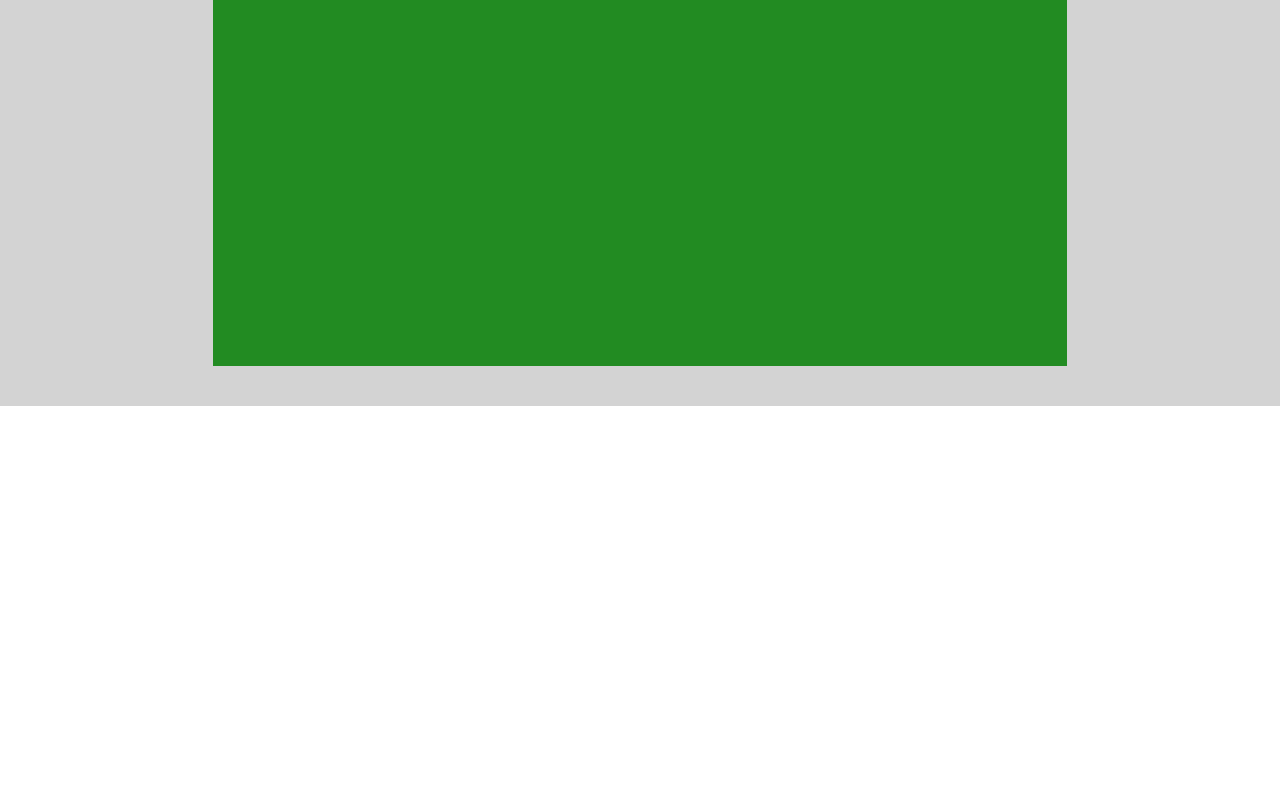
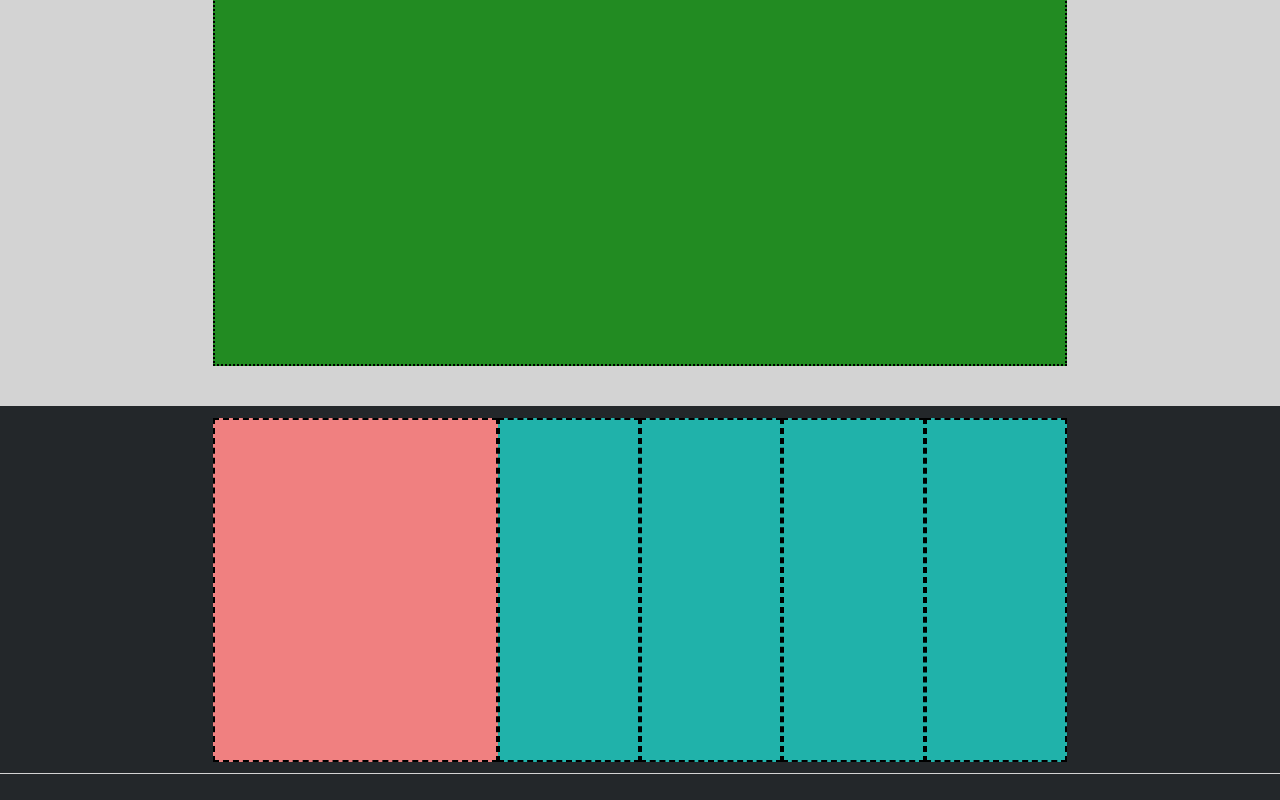
Before and after one commit to DeSantisDomiziano/htmlcss-struttura-discord, a plain HTML site: page index.html in a window 1280 px wide. Shown: the part 1994-2794 px from the top of the page. Before the commit the page ends 2400 px from the top, so only its background shows below. Drawn offline with Linux system fonts and the light colour scheme.

Commit message:
add part of fotter htmlcss struttura discord

```diff
--- a/assets/css/style.css
+++ b/assets/css/style.css
@@ -22,6 +22,12 @@
     --ds-bgsecondarycard: #ffc0cb;
     --ds-bgroweven: #d3d3d3;
     --ds-bgbigcard: #228b22;
+    /* COLOR FOOTER */
+    --ds-bgfooter: #23272a;
+    --ds-bgprimarysection: #f08080;
+    --ds-bgsecondarysection: #20b2aa;
+    --ds-bglastfooter: #7fffd4;
+    --ds-bgbottonlastfooter: #7fffd4;
 
 }
 
@@ -44,10 +50,19 @@
 
 .debug .card-header{
     background-color: var(--ds-bgcardheader);
+    border: 2px dotted black;
 }
 
 /* MAIN */
-.debug .cards {
+.debug .main-card,
+.secondary-card,
+.biggest-card {
+    height: 100%;
+    border: 2px dotted black;
+}
+
+.debug .cards,
+.container {
         background-color: var(--ds-bgcards);
 }
 
@@ -62,19 +77,32 @@
 .debug .big-card {
     background-color: var(--ds-bgbigcard);
 }
+
+/* FOOTER */
+.card-primary-footer {
+    background-color: var(--ds-bgprimarysection);
+}
+
+.card-secondary-footer {
+    background-color: var(--ds-bgsecondarysection);
+}
 /* #endregion debug */
 
 /* #region utilities */
 
 .flex {
-    display: flex;
     justify-content: center;
     align-items: center;
 }
 
 .flex-reverse {
+    flex-direction: row-reverse;
+}
+
+.flex,
+.flex-reverse,
+.flex-default {
     display: flex;
-    flex-direction: row-reverse;
 }
 
 
@@ -86,8 +114,21 @@
     height: 100vh;
 }
 
+.row-footer-1 {
+    height: 46vh;
+    border-bottom: 1px solid #d3d3d3;
+}
+
 .col-8 {
     width: 66.7vw;
+}
+
+.col-4 {
+    width: calc(100% / 3);
+}
+
+.col-2 {
+    width: calc(100% / 6);
 }
 
 a {
@@ -103,12 +144,6 @@ text-decoration: none;
     width: 40%;
 }
 
-.main-card,
-.secondary-card {
-    height: 100%;
-    border: 1px dotted black;
-}
-
 .biggest-card {
     height: 90vh;
 }
@@ -117,6 +152,7 @@ text-decoration: none;
 section:nth-child(even) {
     background-color: var(--ds-bgroweven);
 }
+
 
 /* #endregion utilities */
 
@@ -171,8 +207,32 @@ nav {
 
 /* #region main */
 
+
 .cards {
     height: 44vh;
 }
 
 /* #endregion main */
+
+/* #region footer */
+
+footer {
+    height: 60vh;
+    background-color: var(--ds-bgfooter);
+}
+
+.container {
+    height: 43vh;
+}
+
+.card-primary-footer {
+    height: 100%;
+    border: 2px dashed black;
+}
+
+.card-secondary-footer {
+    height: 100%;
+    border: 2px dashed black;
+}
+
+/* #endregion footer */
--- a/index.html
+++ b/index.html
@@ -87,7 +87,25 @@
 
     <!-- FOOTER -->
     <footer id="app-footer">
+        <div class="row-footer-1 flex">
+            <div class="container col-8 flex-default">
+                <div class="card-primary-footer col-4">
 
+                </div>
+                <div class="card-secondary-footer col-2">
+
+                </div>
+                <div class="card-secondary-footer col-2">
+
+                </div>
+                <div class="card-secondary-footer col-2">
+
+                </div>
+                <div class="card-secondary-footer col-2">
+
+                </div>
+            </div>
+        </div>
     </footer>
 
 </body>
```
